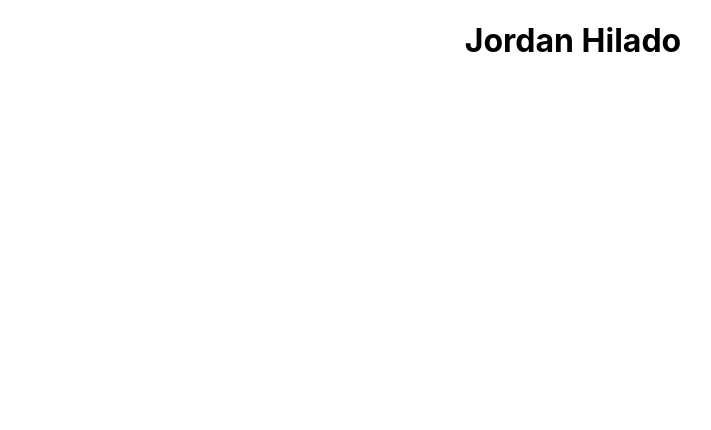
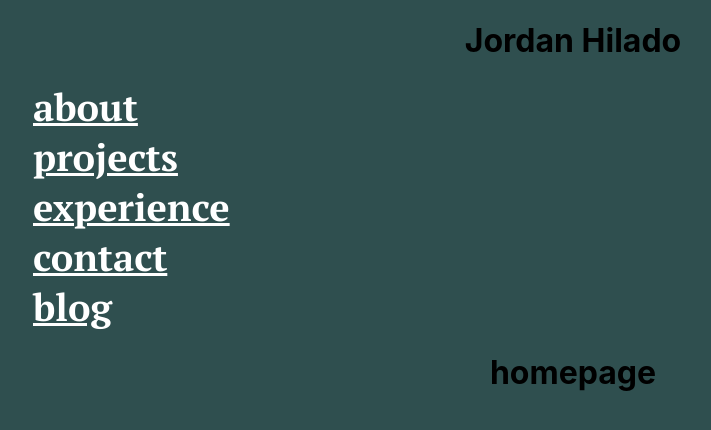
Before and after one commit to jordanhilado/portfolio-website, a React (Create React App) app: page / in a window 1280 px wide. Shown: the top 430 px of the page, without its empty margins (67-778 px from the left). Built offline with nearby package versions, Linux system fonts and the light colour scheme.

Commit message:
Overall update

```diff
--- a/package.json
+++ b/package.json
@@ -3,11 +3,13 @@
   "version": "0.1.0",
   "private": true,
   "dependencies": {
+    "@material-ui/core": "^4.11.0",
     "@testing-library/jest-dom": "^5.11.4",
     "@testing-library/react": "^11.1.0",
     "@testing-library/user-event": "^12.1.10",
     "react": "^17.0.1",
     "react-dom": "^17.0.1",
+    "react-router-dom": "^5.2.0",
     "react-scripts": "4.0.0",
     "web-vitals": "^0.2.4"
   },
--- a/public/index.html
+++ b/public/index.html
@@ -10,6 +10,7 @@
       content="Web site created using create-react-app"
     />
     <link rel="apple-touch-icon" href="%PUBLIC_URL%/logo192.png" />
+    <link href="https://fonts.googleapis.com/css2?family=PT+Serif:wght@700&display=swap" rel="stylesheet">
     <!--
       manifest.json provides metadata used when your web app is installed on a
       user's mobile device or desktop. See https://developers.google.com/web/fundamentals/web-app-manifest/
--- a/src/App.css
+++ b/src/App.css
@@ -1,18 +1,18 @@
 .App {
   text-align: center;
 }
-
+body {
+  background-color: darkslategrey;
+}
 .App-logo {
   height: 40vmin;
   pointer-events: none;
 }
-
 @media (prefers-reduced-motion: no-preference) {
   .App-logo {
     animation: App-logo-spin infinite 20s linear;
   }
 }
-
 .App-header {
   background-color: #282c34;
   min-height: 100vh;
@@ -23,11 +23,9 @@
   font-size: calc(10px + 2vmin);
   color: white;
 }
-
 .App-link {
   color: #61dafb;
 }
-
 @keyframes App-logo-spin {
   from {
     transform: rotate(0deg);
@@ -36,3 +34,11 @@
     transform: rotate(360deg);
   }
 }
+
+.flex-nav {
+  display: flex;
+  font-family: 'PT Serif', serif;
+  color: white;
+  font-size: 38px;
+  margin-left: 100px;
+}
--- a/src/App.js
+++ b/src/App.js
@@ -1,12 +1,36 @@
-import logo from './logo.svg';
+import React from 'react';
 import './App.css';
+import About from './components/About';
+import Projects from './components/Projects';
+import Experience from './components/Experience';
+import Contact from './components/Contact';
+import Blog from './components/Blog';
+import Nav from './Nav';
+import { BrowserRouter as Router, Switch, Route } from 'react-router-dom';
 
 function App() {
   return (
-    <div className="App">
-      <h1>Jordan Hilado</h1>
-    </div>
+    <Router>
+      <div className="App">
+        <h1>Jordan Hilado</h1>
+        <Nav />
+        <Switch>
+          <Route path="/" exact component={Home} />
+          <Route path="/about" component={About} />
+          <Route path="/projects" component={Projects} />
+          <Route path="/experience" component={Experience} />
+          <Route path="/contact" component={Contact} />
+          <Route path="/blog" component={Blog} />
+        </Switch>
+      </div>
+    </Router>
   );
 }
 
+const Home = () => (
+  <div>
+    <h1>homepage</h1>
+  </div>
+)
+
 export default App;
--- /dev/null
+++ b/src/Nav.js
@@ -0,0 +1,18 @@
+import React from 'react';
+import './App.css';
+// import { Button } from '@material-ui/core';
+import { Link } from 'react-router-dom';
+
+function Nav() {
+    return (
+        <div>
+            <Link to="/about" className="flex-nav">about</Link>
+            <Link to="/projects" className="flex-nav">projects</Link>
+            <Link to="/experience" className="flex-nav">experience</Link>
+            <Link to="/contact" className="flex-nav">contact</Link>
+            <Link to="/blog" className="flex-nav">blog</Link>
+        </div>
+    );
+}
+
+export default Nav;
--- /dev/null
+++ b/src/components/About.js
@@ -0,0 +1,11 @@
+import React from 'react';
+
+function About() {
+return (
+    <div>
+        <h1>About</h1>
+    </div>
+);
+}
+
+export default About;
--- /dev/null
+++ b/src/components/Blog.js
@@ -0,0 +1,11 @@
+import React from 'react';
+
+function Blog() {
+return (
+    <div>
+        <h1>Blog</h1>
+    </div>
+);
+}
+
+export default Blog;
--- /dev/null
+++ b/src/components/Contact.js
@@ -0,0 +1,11 @@
+import React from 'react';
+
+function Contact() {
+return (
+    <div>
+        <h1>Contact</h1>
+    </div>
+);
+}
+
+export default Contact;
--- /dev/null
+++ b/src/components/Experience.js
@@ -0,0 +1,11 @@
+import React from 'react';
+
+function Experience() {
+return (
+    <div>
+        <h1>Experience</h1>
+    </div>
+);
+}
+
+export default Experience;
--- /dev/null
+++ b/src/components/Projects.js
@@ -0,0 +1,11 @@
+import React from 'react';
+
+function Projects() {
+    return (
+        <div>
+        <h1>Projects</h1>
+        </div>
+    );
+}
+
+export default Projects;
```
Also changed, not shown: 1 other file (tests, documents, lock files or other folders).
